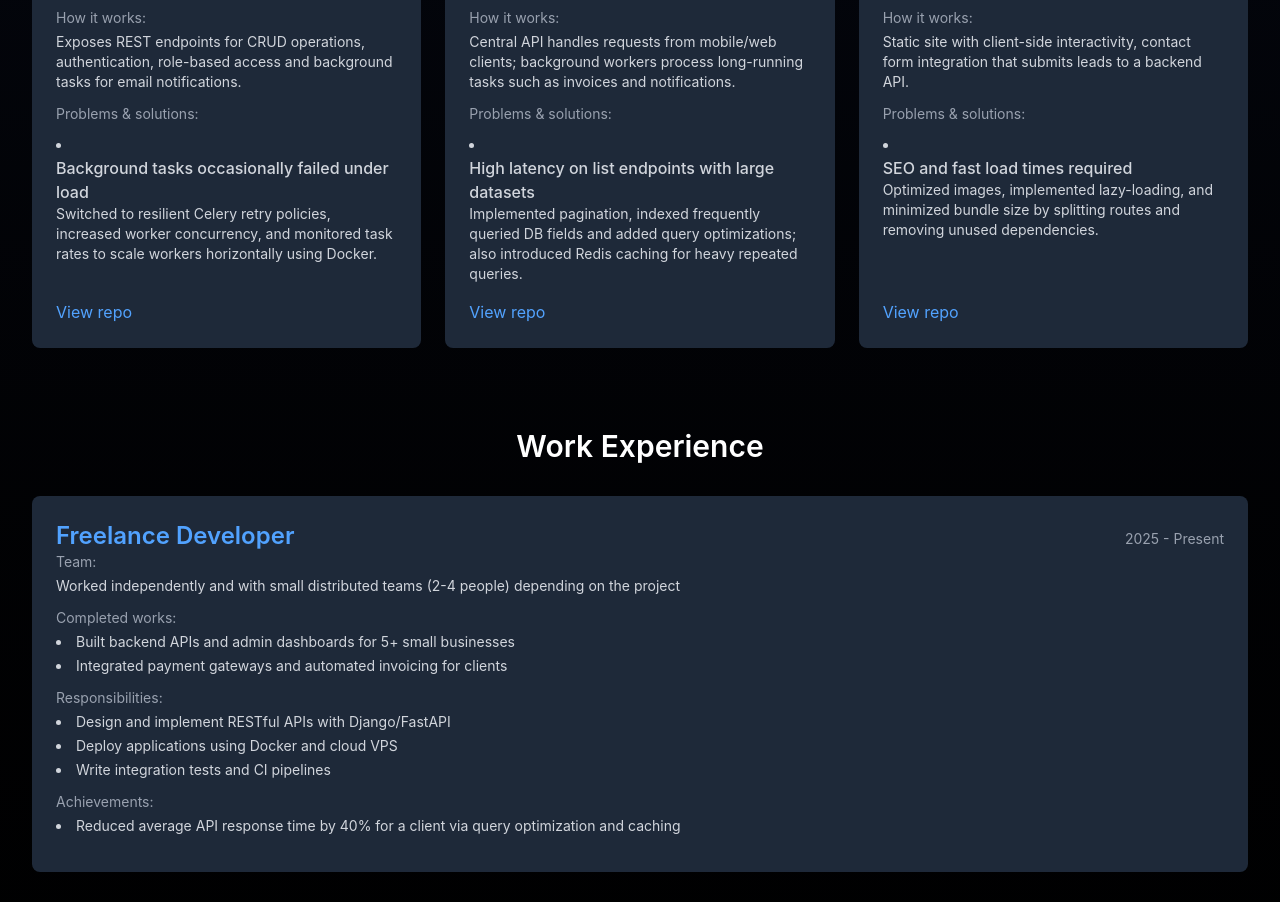
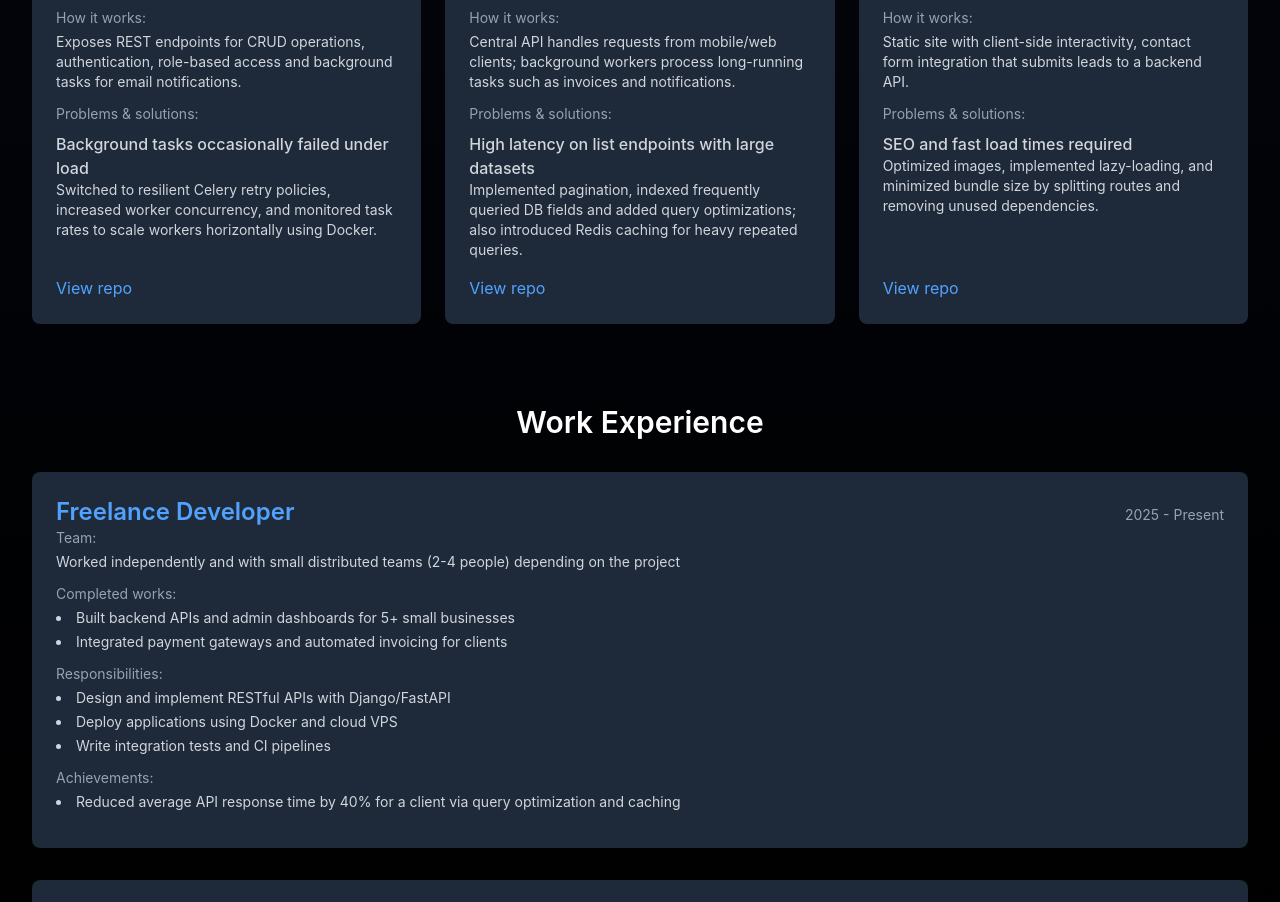
Before and after one commit to SuryaKrishnavp/portfolio, a Next.js app: page / in a window 1280 px wide. Shown: the part 1520-2422 px from the top of the page. Built offline with nearby package versions, Linux system fonts and the light colour scheme.

Commit message:
fourth commit

```diff
--- a/src/app/page.tsx
+++ b/src/app/page.tsx
@@ -171,9 +171,9 @@ export default function Home() {
 
                     <div>
                       <div className="text-sm text-gray-400 mb-2">Problems & solutions:</div>
-                      <ul className="list-disc list-inside text-gray-300 space-y-2">
+                      <ul className="list-none pl-0 text-gray-300 space-y-2">
                         {p.problems.map((ps: { problem: string; solution: string }, idx: number) => (
-                          <li key={idx}>
+                          <li key={idx} className="marker:hidden">
                             <div className="font-medium">{ps.problem}</div>
                             <div className="text-sm text-gray-300">{ps.solution}</div>
                           </li>
--- a/src/app/projects/page.tsx
+++ b/src/app/projects/page.tsx
@@ -73,9 +73,9 @@ export default function ProjectsPage() {
 
                     <div>
                       <div className="text-sm text-gray-400 mb-2">Problems & solutions:</div>
-                      <ul className="list-disc list-inside text-gray-300 space-y-2">
+                      <ul className="list-none pl-0 text-gray-300 space-y-2">
                         {p.problems.map((ps: { problem: string; solution: string }, idx: number) => (
-                          <li key={idx}>
+                          <li key={idx} className="marker:hidden">
                             <div className="font-medium">{ps.problem}</div>
                             <div className="text-sm text-gray-300">{ps.solution}</div>
                           </li>
```
